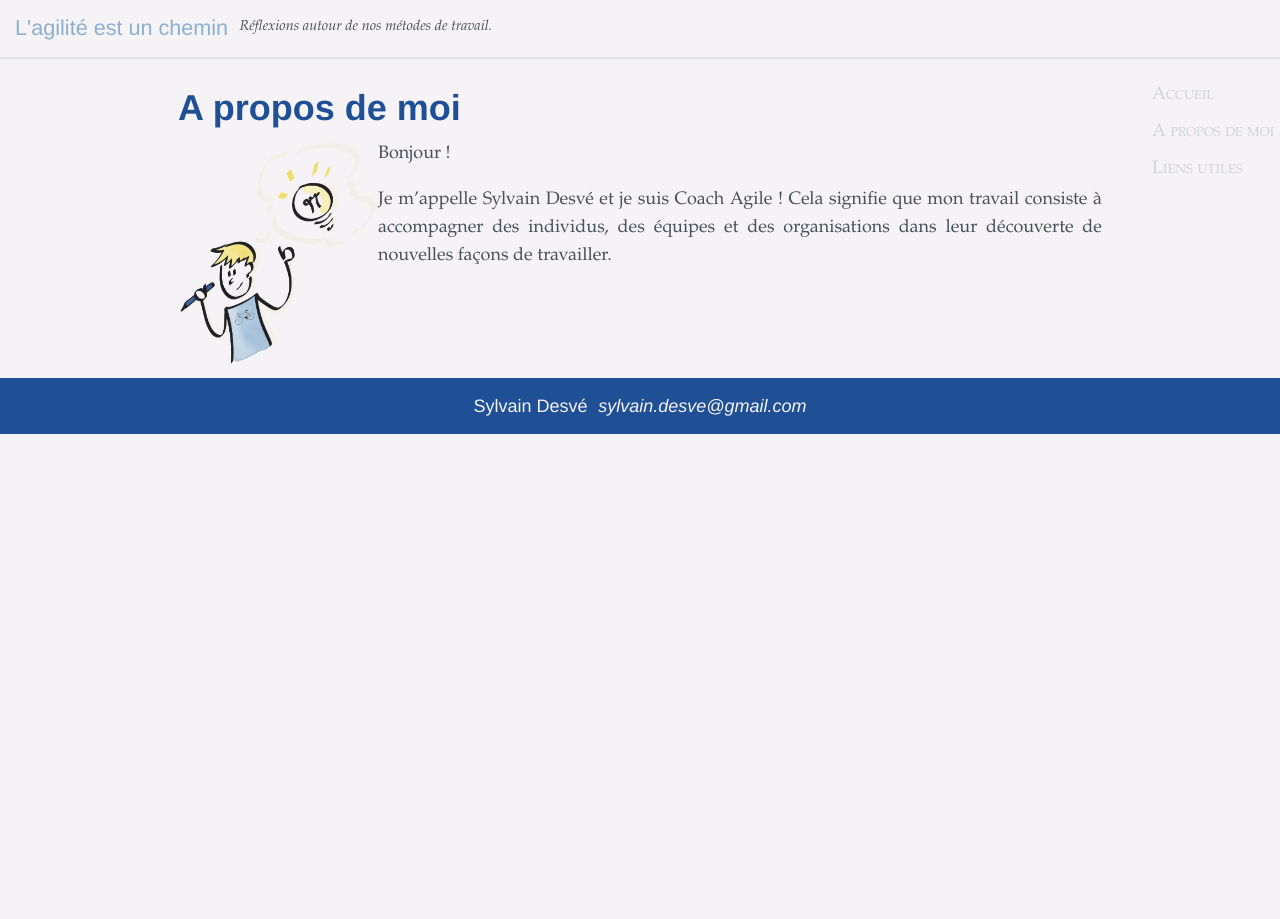
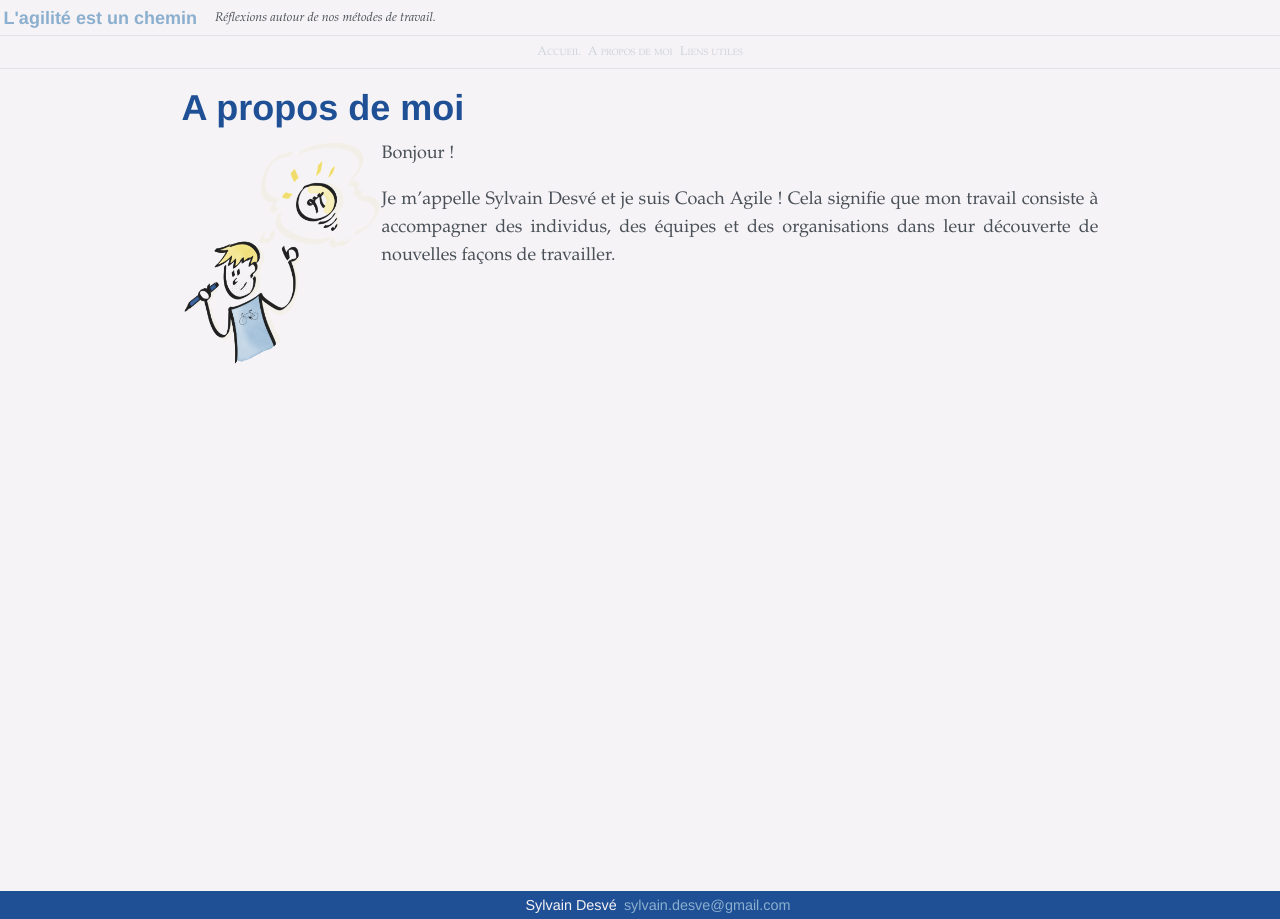
Before and after one commit to sylvaindesve/blog, a Jekyll site: the page built from src/apropos.md, in a window 1280 px wide. Built offline with Jekyll 4.4.1, drawn with Linux system fonts in a browser that asks for light colours.

Commit message:
Retravail du design.

```diff
--- a/src/_includes/header.html
+++ b/src/_includes/header.html
@@ -1,6 +1,6 @@
 <header class="site-header" role="banner">
-    <h1>
-      <a class="site-title" rel="author" href="{{ "/" | relative_url }}">{{ site.title | escape }}</a>
+    <h1 class="site-title">
+      <a rel="author" href="{{ "/" | relative_url }}">{{ site.title | escape }}</a>
     </h1>
     <p class="site-description">{{- site.description | escape -}}</p>
 </header>
--- a/src/_layouts/home.html
+++ b/src/_layouts/home.html
@@ -17,11 +17,11 @@ layout: default
     <li>
       {%- assign date_format = site.date_format | default: "%b %-d, %Y" -%}
       <span class="post-meta">{{ post.date | localize: date_format }}</span>
-      <h3>
+      <h2>
         <a class="post-link" href="{{ post.url | relative_url }}">
           {{ post.title | escape }}
         </a>
-      </h3>
+      </h2>
       {%- if site.show_excerpts -%}
         {{ post.excerpt }}
         <p class="post-read-more"><a href="{{ post.url | relative_url }}">Lire la suite &hellip;</a></p>
--- a/src/_sass/styles.scss
+++ b/src/_sass/styles.scss
@@ -4,13 +4,15 @@
 Styles de base
 ========================================================================== */
 
-* {
+*,
+*::before,
+*::after {
   box-sizing: border-box;
   margin: 0;
   padding: 0;
 }
 
-html {
+:root {
   background: $light;
   color: $gray-700;
   font-family: $main-font;
@@ -33,6 +35,14 @@ h1 {
 }
 
 h2 {
+  color: $primary;
+  font-variant: small-caps;
+  margin: 0.1rem 0;
+}
+
+h3 {
+  color: lighten($primary, 15%);
+  font-variant: small-caps;
   margin: 0.1rem 0;
 }
 
@@ -56,13 +66,22 @@ ul {
   padding-left: 2rem;
 }
 
+a {
+  color: $primary;
+  text-decoration: none;
+  &:hover {
+    color: lighten($primary, 10%);
+    text-decoration: underline;
+  }
+}
+
 blockquote {
   border-left: 3px solid $primary;
   color: $primary;
   font-size: 1.2rem;
   font-style: italic;
   font-weight: 400;
-  margin: 0 0 1rem 3rem;
+  margin: 0 0 1rem 1.5rem;
   quotes: "“" "”" "‘" "’";
 
   p {
@@ -78,66 +97,46 @@ blockquote {
   }
 }
 
-a {
-  color: $primary;
-  text-decoration: none;
-  &:hover {
-    color: lighten($primary, 10%);
-    text-decoration: underline;
-  }
-}
-
 /* ==========================================================================
 Entête
 ========================================================================== */
 
 .site-header {
-  background-color: $light;
   border-bottom: 2px $gray-300 solid;
-  display: flex;
-  justify-content: flex-start;
-  padding: 0.6em;
-}
-
-.site-title {
-  color: $primary;
-  display: block;
-  font-family: $title-font;
-  font-size: 0.6em;
-  font-weight: 400;
-  margin: 0 0.2em;
-  text-decoration: none;
-}
-
-.site-description {
-  display: block;
-  font-size: 0.8em;
-  font-style: italic;
-  margin: 0.15rem 0.4rem;
+  padding: 0.2rem;
+  h1 {
+    font-size: 1rem;
+    margin: 0;
+  }
+  p {
+    font-size: 0.7rem;
+    font-style: italic;
+    margin-bottom: 0;
+  }
 }
 
 /* ==========================================================================
-Bloc de navigation
+Navigation
 ========================================================================== */
 
 .site-nav {
+  border-bottom: 1px $gray-300 solid;
+  font-variant: small-caps;
+  padding: 0.1rem;
+  font-size: 0.7rem;
   ul {
-    list-style-type: none;
-    margin: 0;
-    padding: 0;
+    display: flex;
+    flex-wrap: wrap;
+    justify-content: center;
+    list-style: none;
+    margin-bottom: 0;
+    padding-left: 0;
   }
-
   li {
-    margin: 0.5em 0;
+    margin: 0 0.2rem;
   }
-
   a {
     color: $gray-400;
-    font-variant: small-caps;
-    text-decoration: none;
-    &:hover {
-      border-bottom: 1.5px solid $gray-500;
-    }
   }
 }
 
@@ -146,43 +145,17 @@ Contenu de la page
 ========================================================================== */
 
 .page-content {
-  margin: 1em auto 4em auto;
-  padding: 1em;
+  padding: 1rem 1.2rem;
+  min-height: 89vh;
 
-  h2 {
-    color: $primary;
-    font-variant: small-caps;
+  p {
+    text-align: justify;
   }
-}
-
-.post-list {
-  list-style: none;
-  padding-left: 0.6em;
-
-  h3 {
-    margin-top: 0;
-  }
-}
-
-.post-meta {
-  color: $gray-400;
-  font-size: 0.8em;
-}
-
-.post-link {
-  color: $primary;
-  font-weight: bolder;
-  font-variant: small-caps;
-  text-decoration: none;
-}
-
-.post-content {
-  text-align: justify;
 
   img {
     display: block;
     margin: 0 auto;
-    width: 75%;
+    width: 90%;
 
     &.small-img {
       width: 200px;
@@ -204,98 +177,95 @@ Pied de page
   background-color: $secondary;
   color: $light;
   font-family: $title-font;
-  width: 100%;
-
+  font-size: 0.8rem;
   ul {
     display: flex;
     justify-content: center;
     list-style: none;
-    padding: 0.8rem 0;
-    margin: 0;
+    margin-bottom: 0;
   }
-
   li {
-    margin: 0 0.3rem;
+    margin: 0 0.2rem;
   }
 }
 
-.author-email {
-  color: $light;
-  font-style: italic;
+/* ==========================================================================
+Page d'accueil
+========================================================================== */
+
+.post-list {
+  list-style: none;
+  padding-left: 0;
+}
+
+p.post-read-more {
+  text-align: right;
+}
+
+/* ==========================================================================
+Articles
+========================================================================== */
+
+.post-meta {
+  color: $gray-400;
+  font-size: 0.8em;
 }
 
 /* ==========================================================================
 Responsive Design
 ========================================================================== */
 
-/* Mobile */
-@media only screen and (max-width: 400px) {
+@media only screen and (min-width: 401px) {
+  .site-header {
+    display: flex;
+    justify-content: flex-start;
+
+    p {
+      margin-left: 1rem;
+    }
+  }
+}
+
+@media only screen and (min-width: 961px) {
+  .site-header {
+    background-color: $light;
+    position: fixed;
+    top: 0;
+    width: 100%;
+  }
+
   .site-nav {
-    font-size: 0.7em;
+    background-color: $light;
+    position: fixed;
+    top: 2rem;
+    width: 100%;
+  }
+
+  .page-content {
+    margin: 4rem auto 1rem auto;
+    width: 960px;
+  }
+}
+
+@media only screen and (min-width: 1301px) {
+  .site-nav {
+    background-color: $light;
+    border-bottom: none;
+    font-size: 1rem;
+    max-width: 200px;
+    min-width: 120px;
+    padding-right: 0.6rem;
+    position: fixed;
+    right: 0;
+    top: 3rem;
+    width: auto;
 
     ul {
-      display: flex;
-      justify-content: center;
-      flex-wrap: wrap;
-    }
-
-    li {
-      margin: 0.2em;
-      max-width: 100px;
+      flex-direction: column;
     }
   }
 
   .page-content {
-    margin: 0 auto 4em auto;
-    width: 95%;
+    margin-top: 2rem;
   }
 }
-
-/* Tablette */
-@media only screen and (min-width: 401px) and (max-width: 960px) {
-  .site-nav {
-    ul {
-      display: flex;
-      justify-content: center;
-      flex-wrap: wrap;
-    }
-
-    li {
-      margin: 0.5em;
-      max-width: 200px;
-    }
-  }
-
-  .page-content {
-    width: 95%;
-  }
-}
-
-/* Tablette */
-@media only screen and (min-width: 401px) {
-  .site-header {
-    position: fixed;
-    top: 0;
-    right: 0;
-    width: 100%;
-  }
-
-  .page-content {
-    margin-top: 4rem;
-  }
-}
-
-/* Bureau */
-@media only screen and (min-width: 961px) {
-  .site-nav {
-    padding: 0;
-    position: fixed;
-    right: 0;
-    top: 4em;
-    width: 10%;
-  }
-
-  .page-content {
-    width: 75%;
-  }
-}
```
